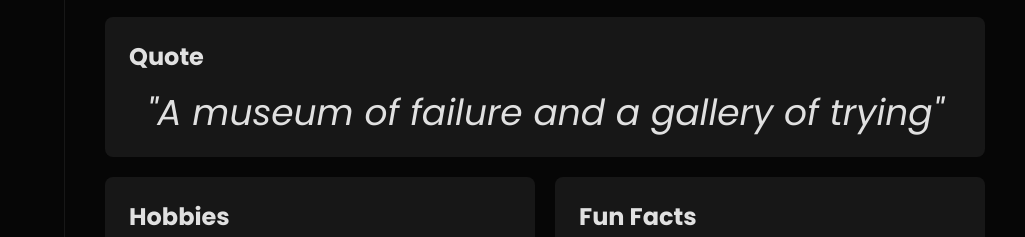
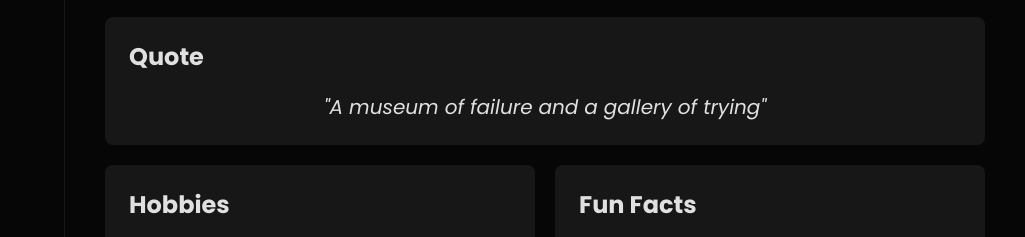
Before and after one commit to AkoSiJacobDeveloper/EDPFinal, a plain HTML site: page index.html in a window 1280 px wide. Shown: the part 132-369 px from the top of the page, 255-1280 px from the left. Drawn offline with nearby package versions, Linux system fonts and the light colour scheme; no server answers; a web font is replaced by a local one.

Commit message:
Event Driven Programming Final Project Updated

```diff
--- a/index.html
+++ b/index.html
@@ -130,7 +130,7 @@
             <div class="p-6 bg-[#171717] rounded-lg h-48 flex flex-col">
                 <h1 class="text-2xl font-bold mb-5 block">Quote</h1>
                 <div class="flex flex-col justify-center items-center">
-                    <p class="italic text-4xl">"A museum of failure and a gallery of trying"</p>
+                    <p class="italic text-xl">"A museum of failure and a gallery of trying"</p>
                 </div>
             </div>
 
```
